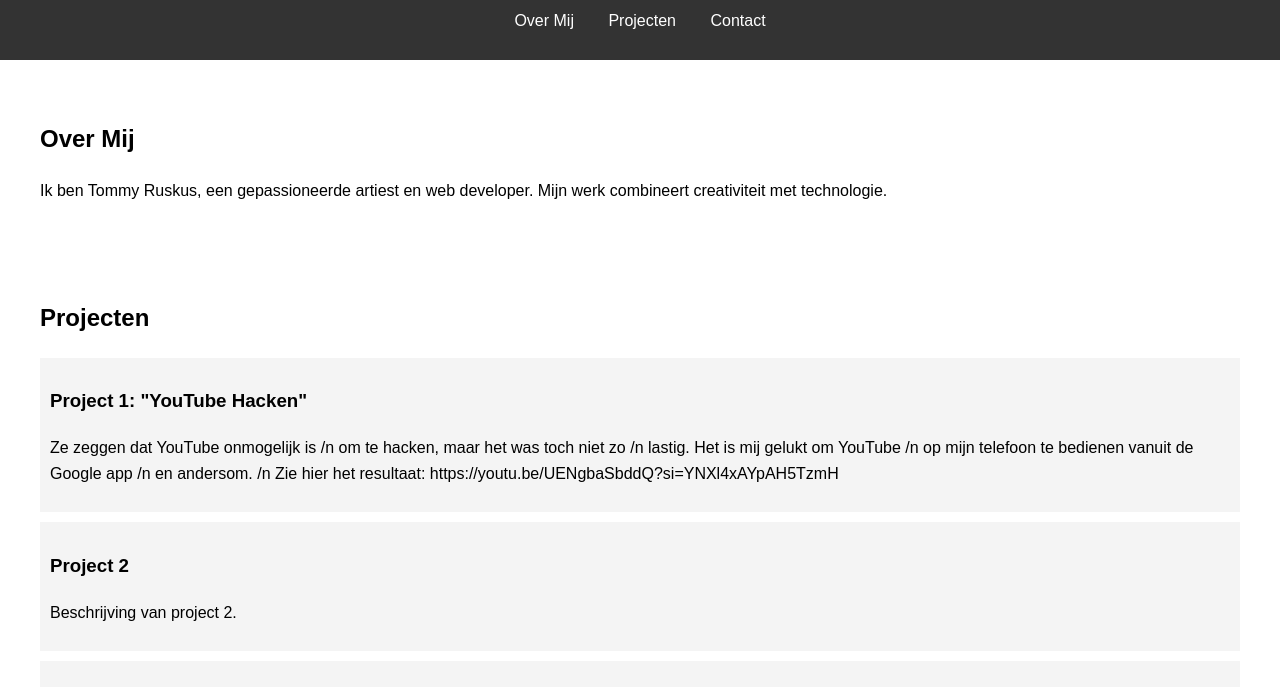
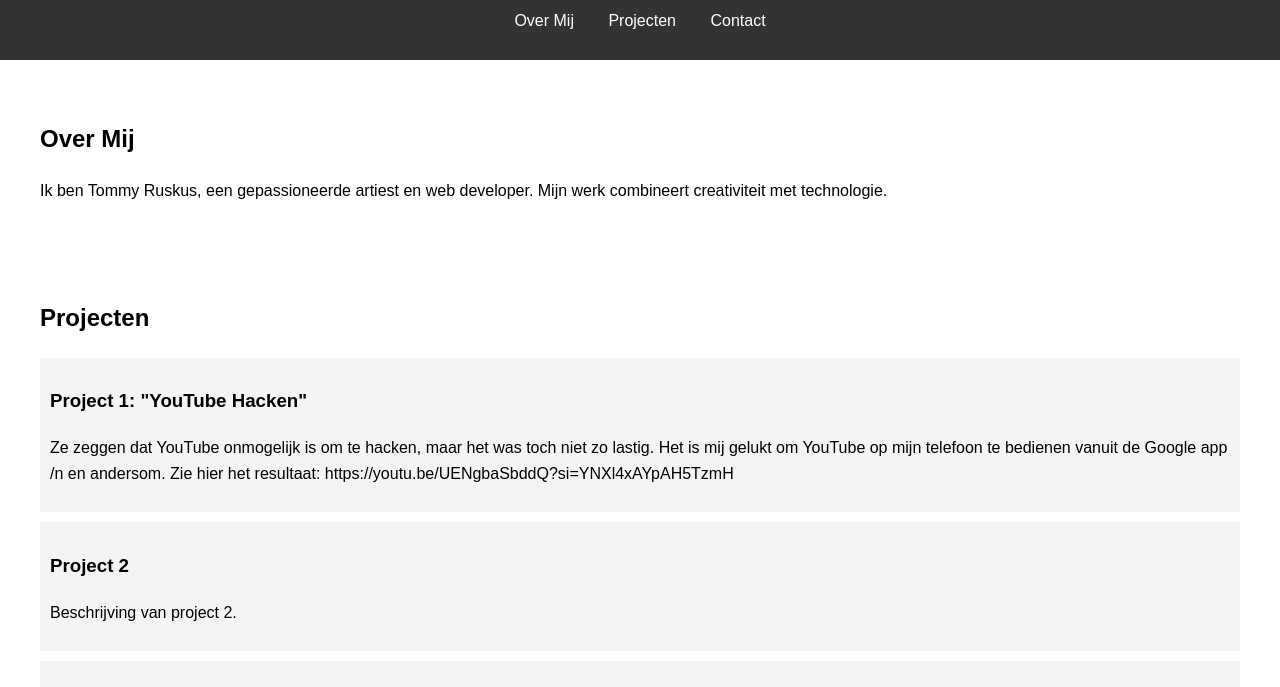
Before and after one commit to nlsefouh/Portfolio, a plain HTML site: page index.html in a window 1280 px wide. Shown: the part 96-783 px from the top of the page. Drawn offline with Linux system fonts and the light colour scheme.

Commit message:
Update index.html

```diff
--- a/index.html
+++ b/index.html
@@ -27,11 +27,11 @@
         <h2>Projecten</h2>
         <div class="project">
             <h3>Project 1: "YouTube Hacken"</h3>
-            <p>Ze zeggen dat YouTube onmogelijk is /n
-            om te hacken, maar het was toch niet zo /n
-            lastig. Het is mij gelukt om YouTube /n
+            <p>Ze zeggen dat YouTube onmogelijk is
+            om te hacken, maar het was toch niet zo
+            lastig. Het is mij gelukt om YouTube
             op mijn telefoon te bedienen vanuit de Google app /n
-            en andersom. /n
+            en andersom.
             Zie hier het resultaat: https://youtu.be/UENgbaSbddQ?si=YNXl4xAYpAH5TzmH </p>
         </div>
         <div class="project">
```
